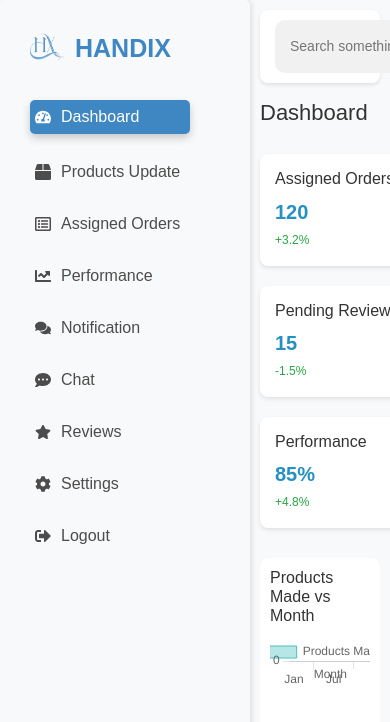
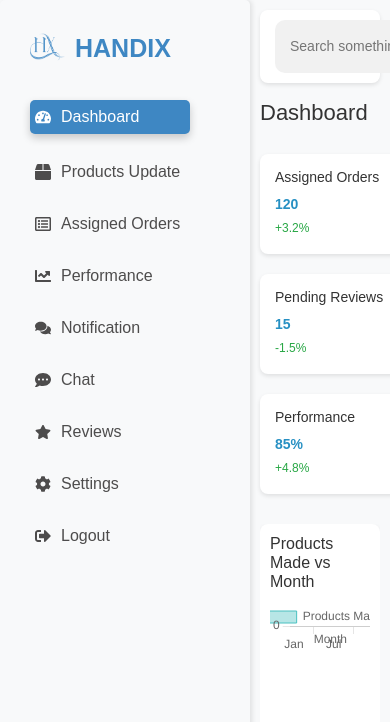
Before and after one commit to sujikaran07/HANDIX, a React (Vite) app in the folder frontend/: page /artisan/dashboard in a window 390 px wide. Shown: the top 722 px of the page. Built offline with nearby package versions, Linux system fonts and the light colour scheme.

Commit message:
enhance artisan styles; add fallback fonts, improve font rendering, and implement responsive font sizes for various screen widths

```diff
--- a/frontend/src/styles/artisan/ArtisanDashboard.css
+++ b/frontend/src/styles/artisan/ArtisanDashboard.css
@@ -1,5 +1,11 @@
 body {
-    font-family: "Poppins", sans-serif;
+    font-family: "Poppins", sans-serif, Arial, sans-serif; /* Add fallback fonts */
+    font-size: 1rem; /* Relative to the root font size */
+    line-height: 1.5;
+    color: #333;
+    -webkit-font-smoothing: antialiased;
+    -moz-osx-font-smoothing: grayscale;
+    text-rendering: optimizeLegibility; /* Improve font rendering */
     margin: 0;
     padding: 0;
     background-color: #f8f9fa;
@@ -9,6 +15,7 @@ body {
 .artisan-dashboard-container {
     display: flex;
     min-height: 100vh;
+    font-size: var(--font-size-base); /* Use root font size */
 }
 
 .artisan-sidebar {
@@ -168,13 +175,13 @@ body {
 }
 
 .artisan-dashboard-cards .artisan-card h4 {
-    font-size: 16px;
+    font-size: 1rem; /* Ensure consistent font size */
     margin-bottom: 8px;
     color: #333333;
 }
 
 .artisan-dashboard-cards .artisan-card p {
-    font-size: 20px;
+    font-size: 1rem; /* Ensure consistent font size */
     font-weight: bold;
     color: #2790C3;
     margin: 0;
@@ -298,6 +305,15 @@ body {
 }
 
 @media (max-width: 768px) {
+    body {
+        font-size: var(--font-size-small); /* Adjust font size for smaller screens */
+    }
+
+    .artisan-dashboard-cards .artisan-card h4,
+    .artisan-dashboard-cards .artisan-card p {
+        font-size: 0.875rem; /* Smaller font size for mobile */
+    }
+
     .artisan-graph-container {
         flex-direction: column;
     }
@@ -307,3 +323,15 @@ body {
         width: 100%;
     }
 }
+
+@media (min-width: 1200px) {
+    body {
+        font-size: var(--font-size-base); /* Default font size for larger screens */
+    }
+}
+
+@media (min-width: 1600px) {
+    body {
+        font-size: var(--font-size-large); /* Increase font size for ultra-wide screens */
+    }
+}
--- a/frontend/src/styles/artisan/ArtisanProducts.css
+++ b/frontend/src/styles/artisan/ArtisanProducts.css
@@ -1,5 +1,11 @@
 body {
-    font-family: "Poppins", sans-serif;
+    font-family: "Poppins", sans-serif, Arial, sans-serif; /* Add fallback fonts */
+    font-size: 1rem; /* Relative to the root font size */
+    line-height: 1.5;
+    color: #333;
+    -webkit-font-smoothing: antialiased;
+    -moz-osx-font-smoothing: grayscale;
+    text-rendering: optimizeLegibility; /* Improve font rendering */
 }
 
 .artisan-products-page {
@@ -7,6 +13,7 @@ body {
     flex-direction: column;
     flex-direction: row;
     height: 100vh;
+    font-size: var(--font-size-base); /* Use root font size */
 }
 
 .artisan-products-page .artisan-main-content {
@@ -69,6 +76,8 @@ body {
     border: none;
     text-align: left;
     background-color: #ffffff;
+    font-size: 1rem; /* Ensure consistent font size */
+    vertical-align: middle; /* Align content vertically */
 }
 
 .artisan-products-page .product-table th {
@@ -292,3 +301,27 @@ input[type="checkbox"]:checked {
     background-color: #3e87c3;
     border-color: #3e87c3;
 }
+
+/* Responsive font sizes */
+@media (max-width: 768px) {
+    body {
+        font-size: var(--font-size-small); /* Adjust font size for smaller screens */
+    }
+
+    .artisan-products-page .product-table th,
+    .artisan-products-page .product-table td {
+        font-size: 0.875rem; /* Smaller font size for mobile */
+    }
+}
+
+@media (min-width: 1200px) {
+    body {
+        font-size: var(--font-size-base); /* Default font size for larger screens */
+    }
+}
+
+@media (min-width: 1600px) {
+    body {
+        font-size: var(--font-size-large); /* Increase font size for ultra-wide screens */
+    }
+}
```
